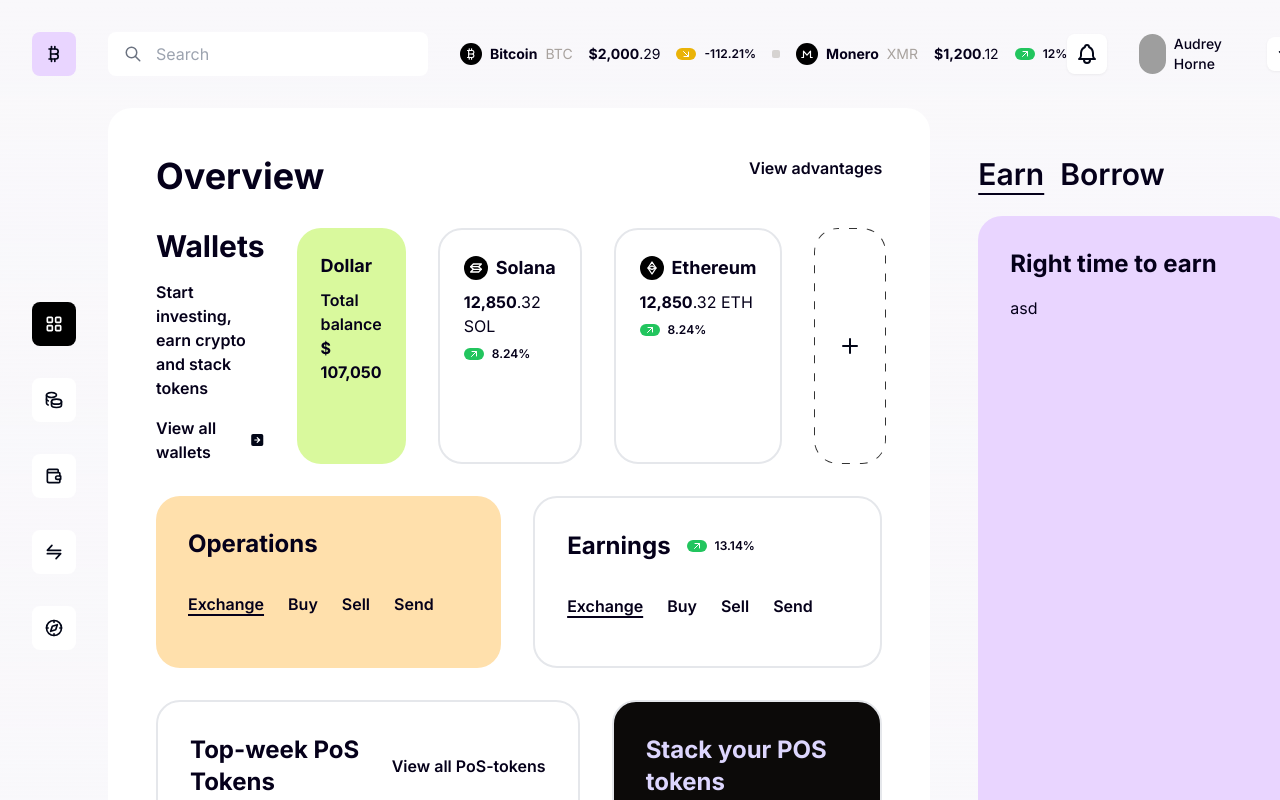
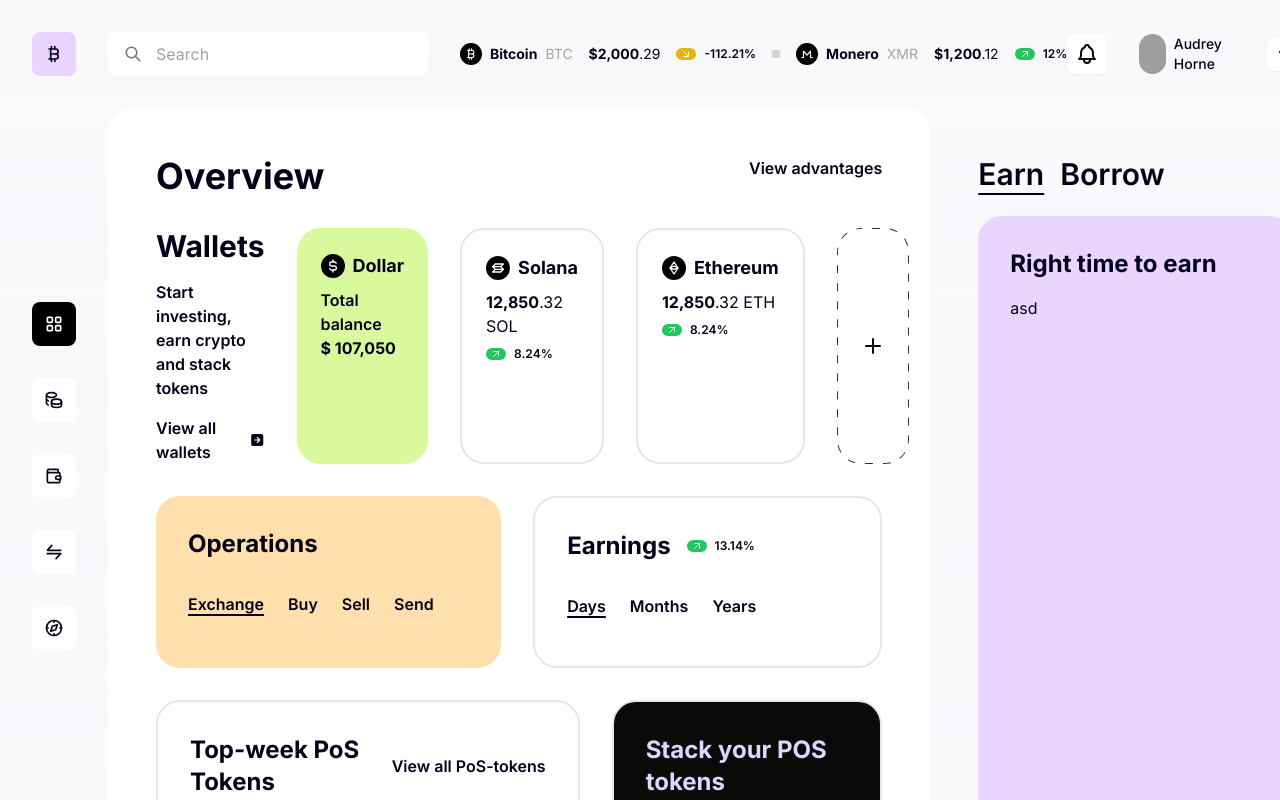
Before and after one commit to luisCislaghi/crypto-tailwind, a Next.js app: page /dashboard in a window 1280 px wide. Shown: the top 800 px of the page. Built offline with nearby package versions, Linux system fonts and the light colour scheme; grey boxes are pictures that could not be loaded.

Commit message:
fix small details from design

```diff
--- a/src/app/dashboard/@sidemenu/page.tsx
+++ b/src/app/dashboard/@sidemenu/page.tsx
@@ -34,7 +34,12 @@ const Item: React.FC<{ active?: boolean; icon: IconType }> = ({
   icon: Icon,
 }) => {
   return (
-    <div className={clsx("rounded-lg p-3", active ? "bg-black" : "bg-white")}>
+    <div
+      className={clsx(
+        "rounded-lg p-3 hover:cursor-pointer",
+        active ? "bg-black" : "bg-white",
+      )}
+    >
       <Icon color={active ? "white" : "#020617"} size={20} />
     </div>
   );
--- a/src/app/dashboard/page.tsx
+++ b/src/app/dashboard/page.tsx
@@ -29,14 +29,31 @@ const Dashboard: React.FC = ({}) => {
               className="flex-1 bg-[#ffe0ac]"
               bordered={false}
               title="Operations"
-              extra={<Extra />}
+              extra={
+                <ul className="flex flex-nowrap gap-6">
+                  <li className="font-semibold underline decoration-2 underline-offset-4">
+                    Exchange
+                  </li>
+                  <li className="font-semibold">Buy</li>
+                  <li className="font-semibold">Sell </li>
+                  <li className="font-semibold">Send</li>
+                </ul>
+              }
             >
               <div></div>
             </Card>
             <Card
               title="Earnings"
               description={<DiffRender value={13.14} />}
-              extra={<Extra />}
+              extra={
+                <ul className="flex flex-nowrap gap-6">
+                  <li className="font-semibold underline decoration-2 underline-offset-4">
+                    Days
+                  </li>
+                  <li className="font-semibold">Months</li>
+                  <li className="font-semibold">Years </li>
+                </ul>
+              }
               className="flex-1"
             >
               <div></div>
@@ -157,17 +174,5 @@ const Dashboard: React.FC = ({}) => {
     </div>
   );
 };
-const Extra = () => {
-  return (
-    <ul className="flex flex-nowrap gap-6">
-      <li className="font-semibold underline decoration-2 underline-offset-4">
-        Exchange
-      </li>
-      <li className="font-semibold">Buy</li>
-      <li className="font-semibold">Sell </li>
-      <li className="font-semibold">Send</li>
-    </ul>
-  );
-};
 
 export default Dashboard;
--- a/src/app/dashboard/wallets.tsx
+++ b/src/app/dashboard/wallets.tsx
@@ -1,10 +1,13 @@
 import Card from "@/components/card";
 import Link from "next/link";
 import React from "react";
-import { TbPlus, TbSquareArrowRightFilled } from "react-icons/tb";
+import {
+  TbCurrencyDollar,
+  TbPlus,
+  TbSquareArrowRightFilled,
+} from "react-icons/tb";
 import { CoinBalance, DiffRender, MoneyRender } from "./@header/coins";
 import { coins } from "@/app/coins";
-import clsx from "clsx";
 
 export const Wallets: React.FC = () => {
   const wallets: CoinBalance[] = ["sol", "eth"].map(
@@ -35,6 +38,7 @@ export const Wallets: React.FC = () => {
           size="small"
           className="flex-1 bg-lime-200"
           bordered={false}
+          icon={TbCurrencyDollar}
           title="Dollar"
         >
           <div className="flex-row">
@@ -71,7 +75,7 @@ export const Wallets: React.FC = () => {
       </div>
       <div
         className={
-          "flex items-center justify-center rounded-3xl bg-dashed-border p-6"
+          "flex items-center justify-center rounded-3xl bg-dashed-border p-6 hover:cursor-pointer"
         }
       >
         <TbPlus size={24} color="#020617" />
```
